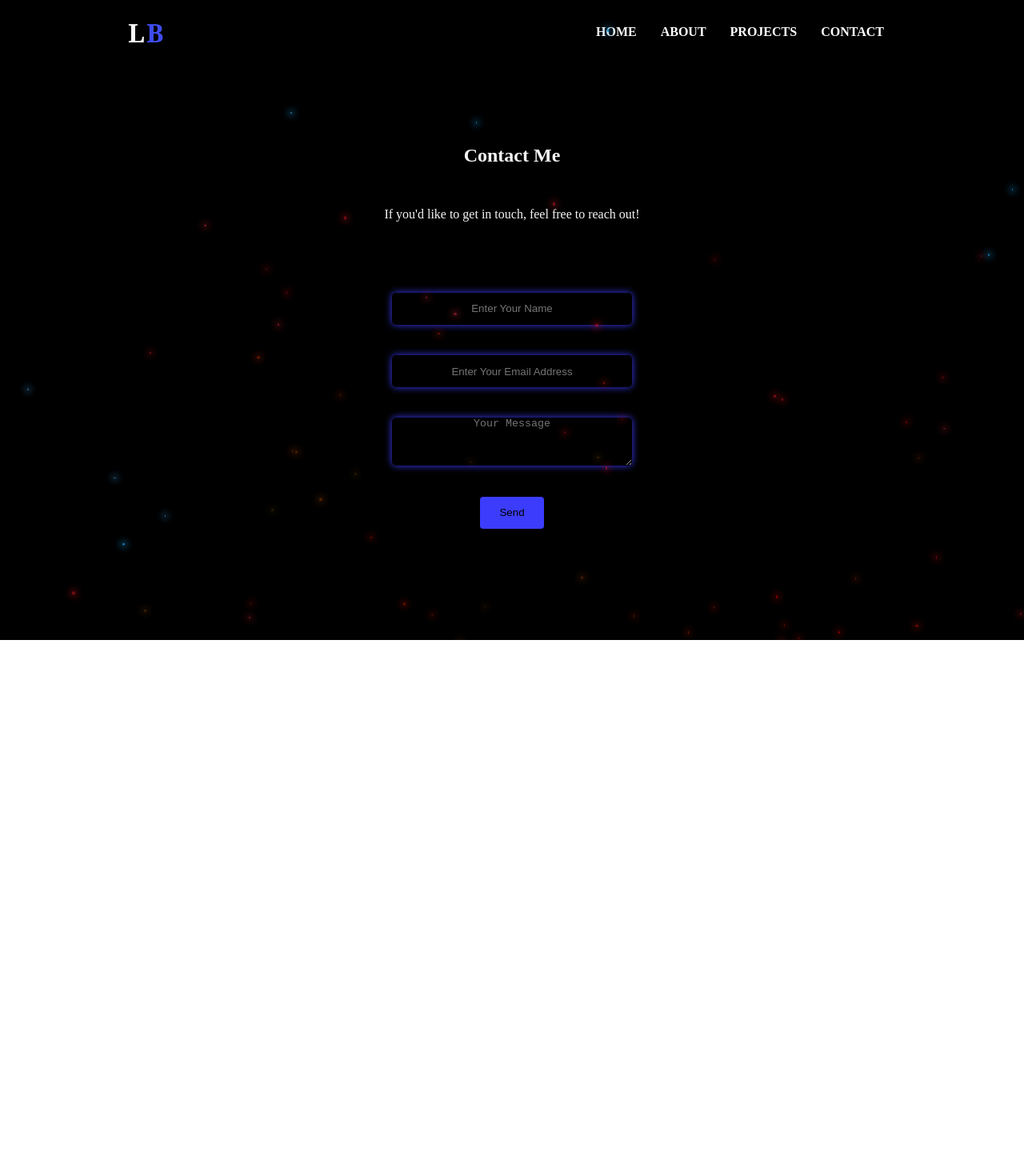
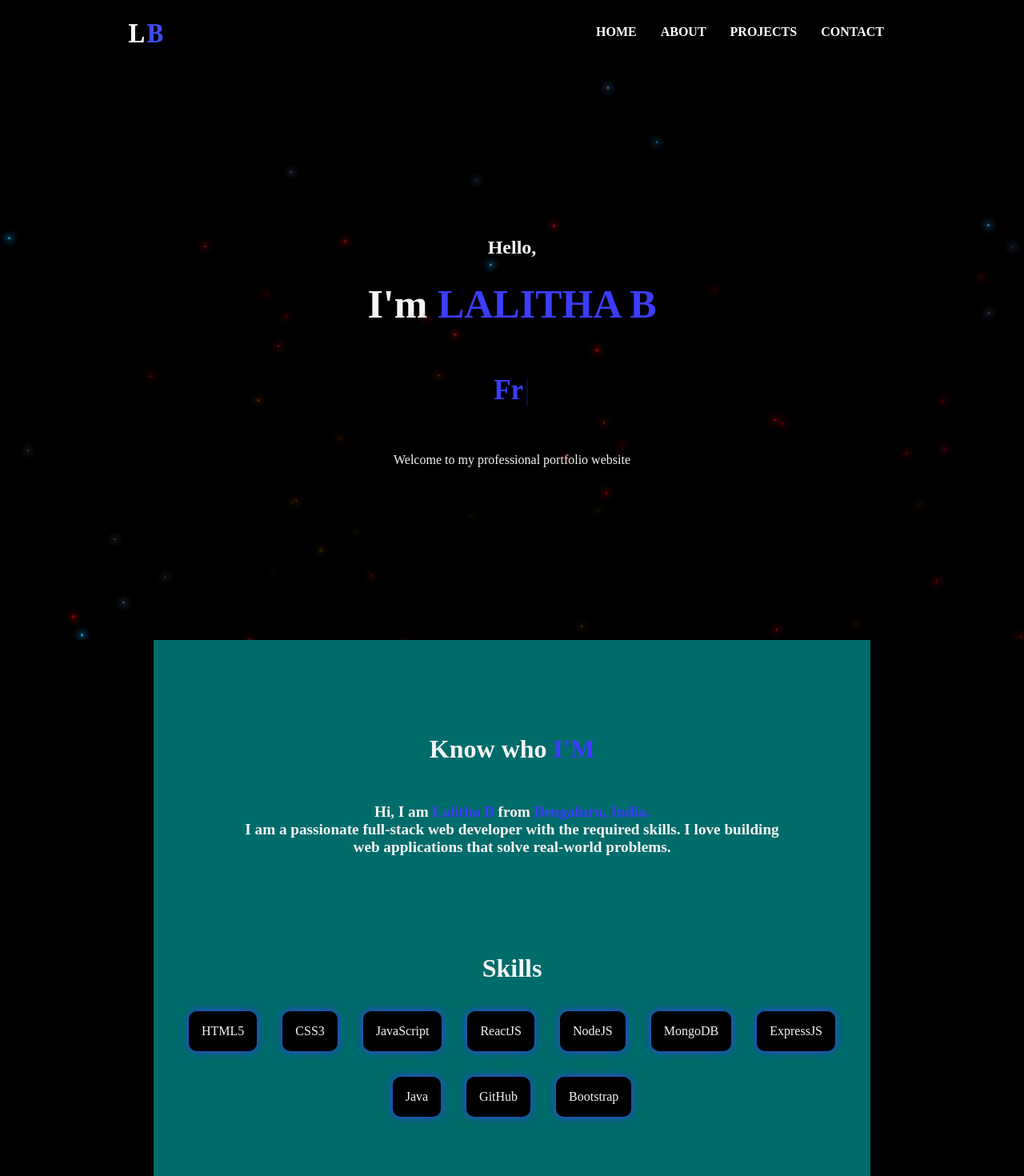
Before and after one commit to Lalitha9300/Porfolio, a React (Create React App) app: page /contact in a window 1280 px wide. Shown: the top 1470 px of the page at 80% size. Before the commit the page ends 800 px from the top, so only its background shows below. Built offline with nearby package versions, Linux system fonts and the light colour scheme.

Commit message:
changing to scrolling

```diff
--- a/src/App.css
+++ b/src/App.css
@@ -4,22 +4,21 @@
   padding: 0;
 }
 .App {
-  height: 100vh;
+  height: auto;
   width: 100%;
-    font-family: 'Arial', sans-serif;
     display: flex;
     flex-direction: column;
     align-items: center;
     justify-content: space-between;
     background-color: black;
-    font-family: cursive;
+    /* font-family: cursive; */
     /* background-image: url("../src/assets/background.jpg");
     background-position: right;
     background-repeat: no-repeat;
     background-size: contain; */
   }
   .stars-container {
-    position: absolute;
+    position: fixed;
     top: 0;
     left: 0;
     width: 100%;
@@ -63,3 +62,16 @@
     padding: 1rem;
     text-align: center;
   }
+  html {
+    scroll-behavior: smooth;
+}
+
+/* Add animation for scrolling */
+section {
+    opacity: 0;
+    transition: opacity 1s ease-in-out;
+}
+
+section.visible {
+    opacity: 1;
+}
--- a/src/App.js
+++ b/src/App.js
@@ -1,5 +1,6 @@
 import React from 'react';
-import { BrowserRouter as Router, Route, Routes } from 'react-router-dom';
+import { useEffect } from 'react';
+// import { BrowserRouter as Router, Route, Routes } from 'react-router-dom';
 import Header from './Components/Header';
 import Home from './pages/Home';
 import About from './Components/About';
@@ -8,9 +9,34 @@ import Contact from './Components/Contact';
 import './App.css';
 
 function App() {
+  useEffect(() => {
+    // Define the scroll event listener inside useEffect
+    const handleScroll = () => {
+      const sections = document.querySelectorAll('section');
+      const windowHeight = window.innerHeight; // Get the window height
+
+      sections.forEach(section => {
+        if (section.getBoundingClientRect().top < windowHeight * 0.75) {
+          section.classList.add('visible');
+        } else {
+          section.classList.remove('visible');
+        }
+      });
+    };
+
+    // Add event listener on mount
+    window.addEventListener('scroll', handleScroll);
+
+    // Cleanup the event listener when the component unmounts
+    return () => {
+      window.removeEventListener('scroll', handleScroll);
+    };
+  }, []); // Empty dependency array means this runs once when the component mounts
+
   return (
-    <Router>
-      <div className="App">
+
+    // <Router>
+    <div className="App">
       <div className="stars-container">
         {/* Generate 100 stars */}
         {[...Array(100)].map((_, i) => (
@@ -27,15 +53,19 @@ function App() {
           ></div>
         ))}
       </div>
-        <Header />
-        <Routes>
+        <Header/>
+        <Home/>
+        <About/>
+        <Projects/>
+        <Contact/>
+        {/* <Routes>
           <Route path="/" element={<Home />} />
           <Route path="/about" element={<About />} />
           <Route path="/projects" element={<Projects />} />
           <Route path="/contact" element={<Contact />} />
-        </Routes>
-      </div>
-    </Router>
+        </Routes> */}
+  </div>
+    // {/* </Router> */}
   );
 }
 
--- a/src/CSS/About.css
+++ b/src/CSS/About.css
@@ -6,7 +6,7 @@
     align-items: center;
     justify-content: space-evenly;
     color: whitesmoke;
-    /* background-color: rgba(0, 255, 255, 0.418); */
+    background-color: rgba(0, 255, 255, 0.418);
 }
 .about-container>section{
     height: 45%;
--- a/src/CSS/Contact.css
+++ b/src/CSS/Contact.css
@@ -6,7 +6,7 @@
     align-items: center;
     justify-content: center;
     color: whitesmoke;
-    /* background-color: rgba(0, 255, 255, 0.562); */
+    background-color: rgba(0, 255, 255, 0.562);
 }
 .contact-container>section{
     height: 90%;
--- a/src/CSS/Projects.css
+++ b/src/CSS/Projects.css
@@ -6,7 +6,7 @@
     align-items: center;
     justify-content: center;
     color: whitesmoke;
-    /* background-color:rgba(44, 161, 161, 0.493) */
+    background-color:rgba(44, 161, 161, 0.493)
 }
 .projects-container>main{
     height: 100%;
--- a/src/Components/About.jsx
+++ b/src/Components/About.jsx
@@ -5,7 +5,8 @@ import Skills from './Skills';
 
 const About = () => {
   return (
-    <motion.div
+    <section>
+      <motion.div
       className="about-container"
       initial={{ opacity: 0, x: -50 }}
       animate={{ opacity: 1, x: 0 }}
@@ -20,6 +21,7 @@ const About = () => {
       </section>
       <Skills />
     </motion.div>
+    </section>
 
   );
 }
--- a/src/Components/Header.jsx
+++ b/src/Components/Header.jsx
@@ -8,14 +8,16 @@ const Header = () => {
   return (
     <header>
       <nav>
-      <Link to="/">
         <Logo />
-      </Link>
         <ul>
-          <li><Link to="/">Home</Link></li>
+          <li><a href="">Home</a></li>
+          <li><a href="">About</a></li>
+          <li><a href="">Projects</a></li>
+          <li><a href="">Contact</a></li>
+          {/* <li><Link to="/">Home</Link></li>
           <li><Link to="/about">About</Link></li>
           <li><Link to="/projects">Projects</Link></li>
-          <li><Link to="/contact">Contact</Link></li>
+          <li><Link to="/contact">Contact</Link></li> */}
         </ul>
 
       </nav>
--- a/src/Components/Projects.jsx
+++ b/src/Components/Projects.jsx
@@ -6,6 +6,7 @@ import weather from '../assets/Live_Weather_icon.png'
 
 const Projects = () => {
   return (
+    <section>
     <motion.div
       className="projects-container"
       initial={{ opacity: 0, y: 50 }}
@@ -51,6 +52,7 @@ const Projects = () => {
       </div>
       </main>
     </motion.div>
+    </section>
   );
 }
 
```
Also changed, not shown: src/pages/Home.jsx (+0 -8 lines), 1 other file (tests, documents, lock files or other folders).
